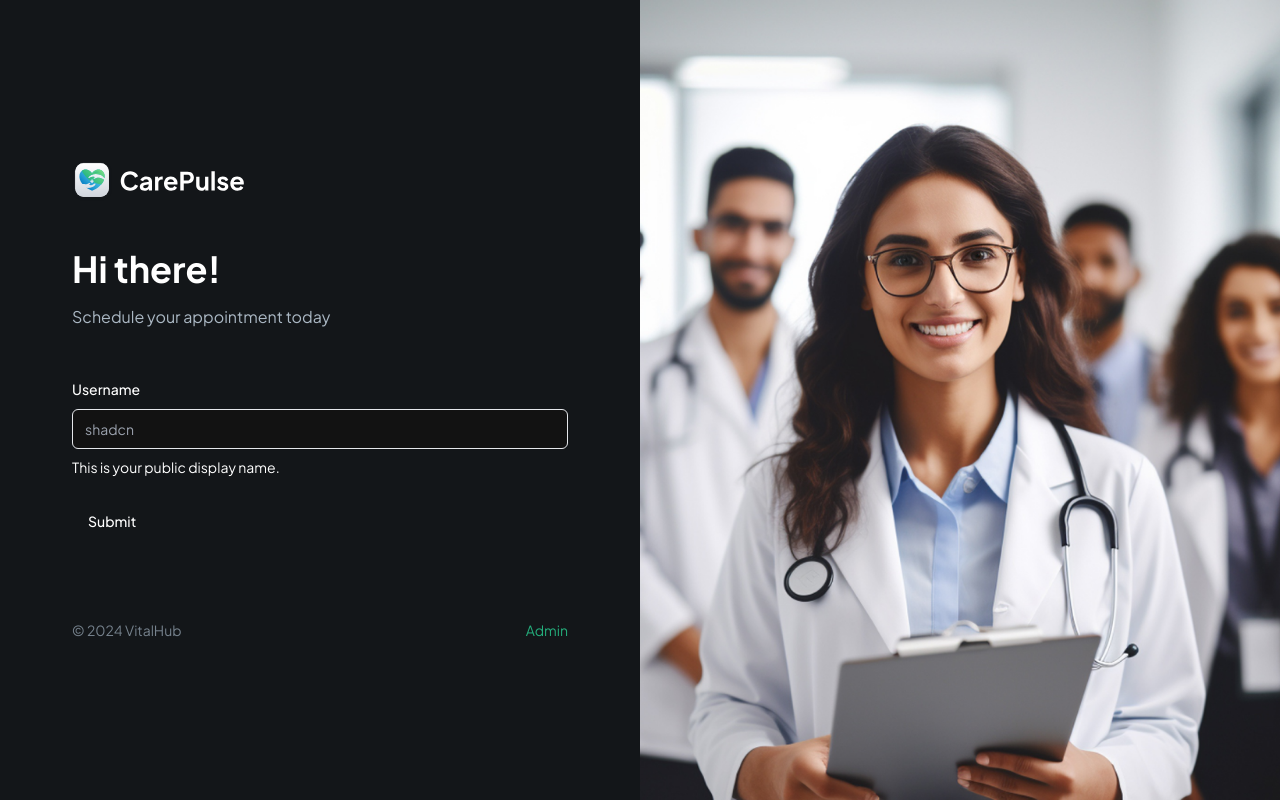
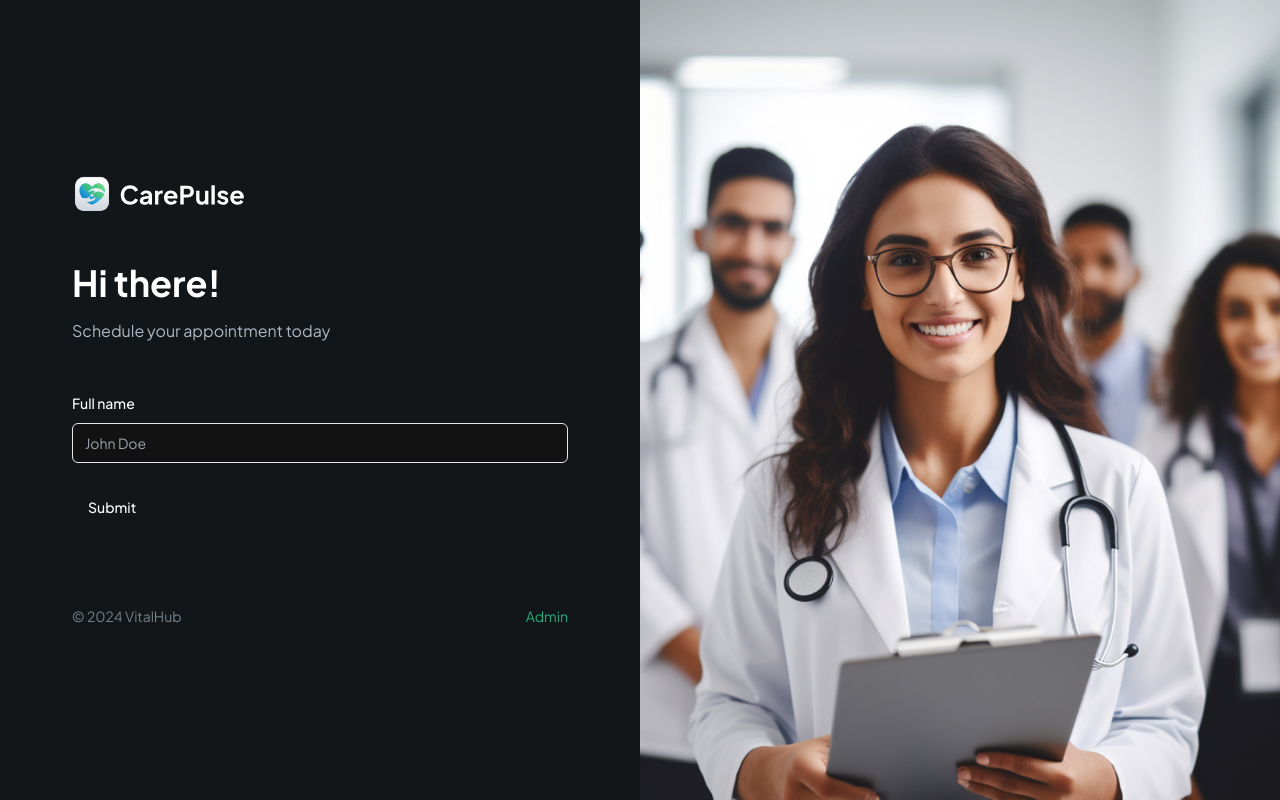
Before and after one commit to VincentBui0/VitalHub, a Next.js app: page / in a window 1280 px wide. Built offline with nearby package versions, Linux system fonts and the light colour scheme.

Commit message:
Add custom props to forms

```diff
--- a/components/CustomFormField.tsx
+++ b/components/CustomFormField.tsx
@@ -10,26 +10,48 @@
 } from "@/components/ui/form"
 import { Input } from "@/components/ui/input"
 import { Control } from "react-hook-form"
+import { FormFieldType } from "./forms/PatientForm"
 
 interface CustomProps {
-    control: Control<any>;
+    control: Control<any>,
+    fieldType: FormFieldType,
+    name: string,
+    label?: string,
+    placeholder?: string,
+    iconSrc?: string,
+    iconAlt?: string,
+    disabled?: boolean,
+    dateFormat?: string,
+    showTimeSelect?: boolean,
+    children?: React.ReactNode,
+    renderSkeleton?: (field:any) => React.ReactNode,
 }
 
-const CustomFormField = ({ control }: CustomProps) => {
+const RenderField = ({ field, props }: {field: any; props: CustomProps}) => {
+    return (
+        <Input
+            type="text"
+            placeholder="John Doe"
+        />
+    )
+}
+
+const CustomFormField = (props: CustomProps) => {
+    const { control, fieldType, name, label } = props;
+
   return (
     <FormField
         control={control}
-        name="username"
+        name={name}
         render={({ field }) => (
-          <FormItem>
-            <FormLabel>Username</FormLabel>
-            <FormControl>
-              <Input placeholder="shadcn" {...field} />
-            </FormControl>
-            <FormDescription>
-              This is your public display name.
-            </FormDescription>
-            <FormMessage />
+          <FormItem className="flex-1">
+          {fieldType !== FormFieldType.CHECKBOX && label && (
+            <FormLabel>{label}</FormLabel>
+          )}
+
+          <RenderField field={field} props={props}/>
+
+            <FormMessage className="shad-error"/>
           </FormItem>
         )}
       />
--- a/components/forms/PatientForm.tsx
+++ b/components/forms/PatientForm.tsx
@@ -6,6 +6,16 @@
 import { Button } from "@/components/ui/button"
 import { Form } from "@/components/ui/form"
 import CustomFormField from "../CustomFormField"
+
+export enum FormFieldType {
+  INPUT = 'input',
+  TEXTAREA = 'textarea',
+  PHONE_INPUT = 'phoneInput',
+  CHECKBOX = 'checkbox',
+  DATE_PICKER = 'datePicker',
+  SELECT = 'select',
+  SKELETON = 'skeleton',
+}
 
 const formSchema = z.object({
   username: z.string().min(2, {
@@ -33,7 +43,13 @@
       </section>
 
       <CustomFormField
+        fieldType={FormFieldType.INPUT}
         control={form.control}
+        name="name"
+        label="Full name"
+        placeholder="John Doe"
+        iconSrc="/assets/icons/user.svg"
+        iconAlt="user"
         />
 
       <Button type="submit">Submit</Button>
```
